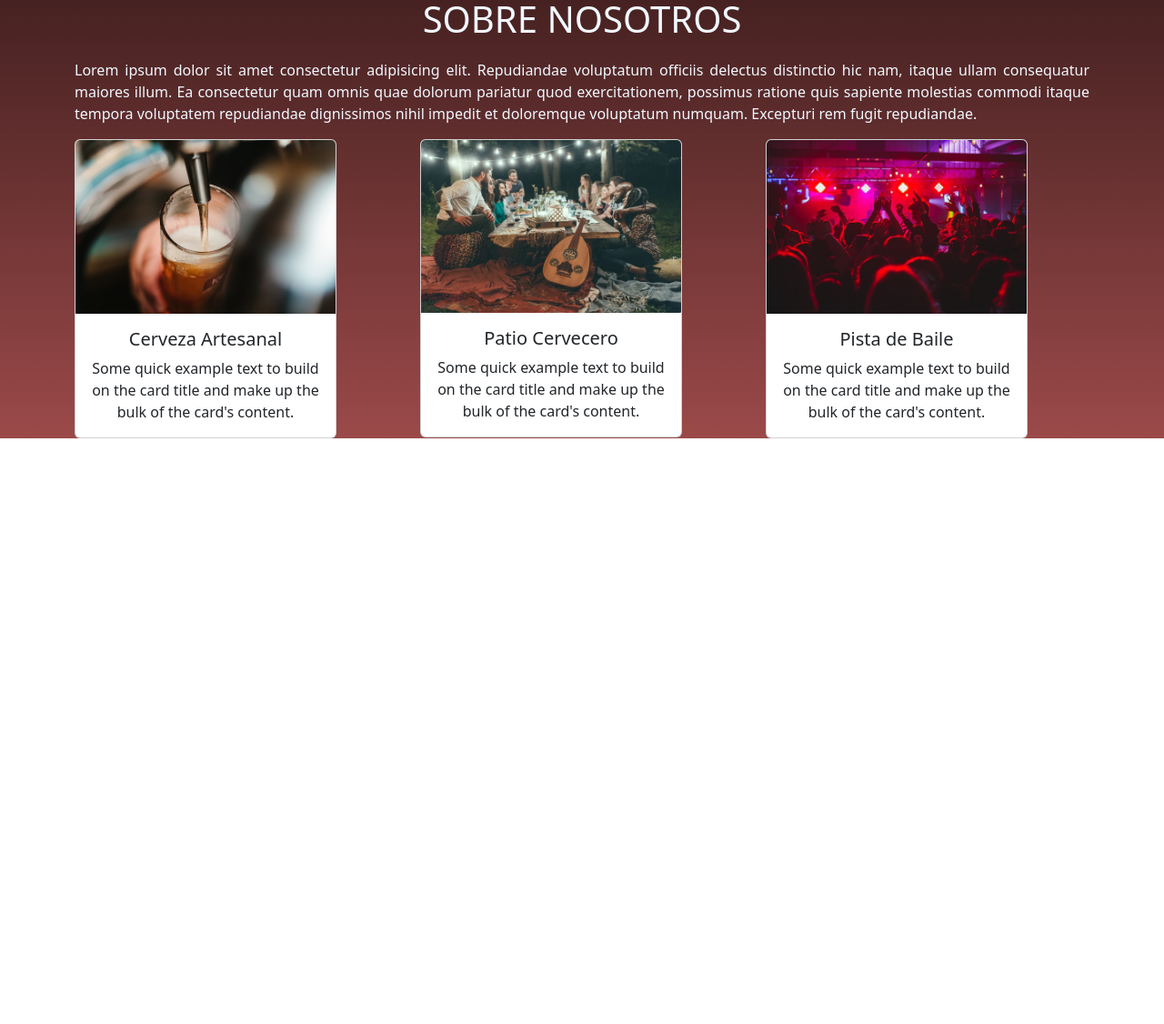
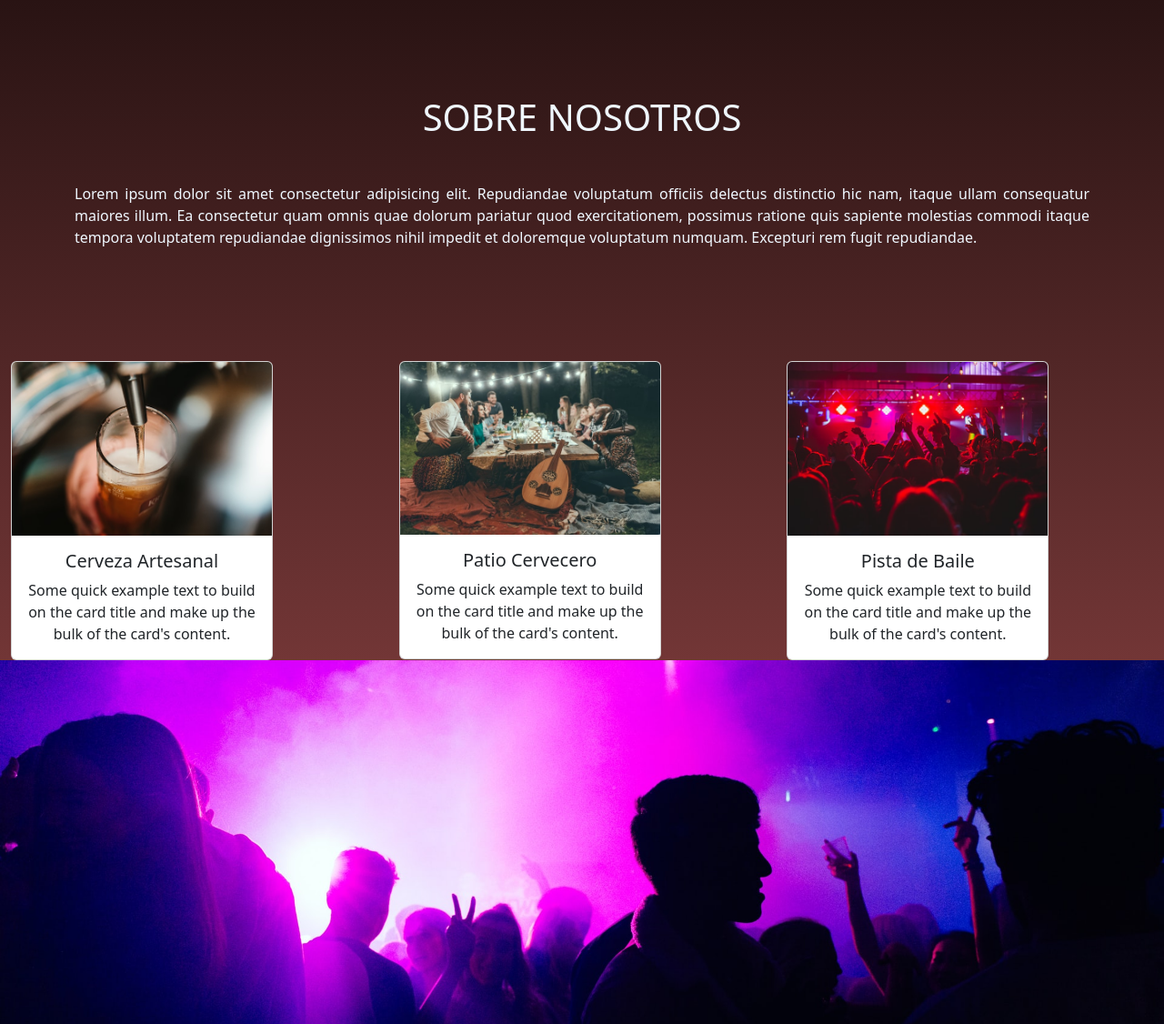
Before and after one commit to LuisGrande/discoteca-grandeluis, a plain HTML site: page index.html in a window 1280 px wide. Shown: the part 403-1529 px from the top of the page at 91% size. Before the commit the page ends 885 px from the top, so only its background shows below. Drawn offline with nearby package versions, Linux system fonts and the light colour scheme.

Commit message:
trabajando en el banner

```diff
--- a/css/estilo.css
+++ b/css/estilo.css
@@ -68,11 +68,19 @@ body{
 
 /* acerca de nosotros */
 /* inicio de acerca de */
+.acercaDeNosotros{
+    display: flex;
+    align-content: center;
+    flex-direction: column;
+    justify-content: center;
+    height: 400px;
+}
+
 .acercaDeNosotros h1{
     text-align: center;
+    padding-bottom: 40px;
     text-transform: uppercase;
     font-size: 40px;
-    margin-bottom: 20px;
     color: aliceblue;
 }
 
@@ -81,3 +89,19 @@ body{
     color: aliceblue;
 }
 /* fin de acerca de  */
+/*  */
+/* inicio de espacios */
+
+/* fin de espacios */
+
+/* inicio imagen banner */
+.imagen-banner{
+    background-image: url(../img/banner.jpg);
+    background-position: center;
+    background-attachment: fixed;
+    background-repeat: no-repeat;
+    background-size: cover;
+    height: 400px;
+    width: 100%;
+}
+/* final de imagen banner */
--- a/index.html
+++ b/index.html
@@ -127,7 +127,7 @@
     <!-- fin de seccion acerca de nosotros -->
     <!--     -->
     <!--  -->
-    <section id="espacios" class="container text-center espacios">
+    <section id="espacios" class="container-fluid text-center espacios">
       <div class="row">
         <div class="col">
           <div class="card" style="width: 18rem">
@@ -179,6 +179,9 @@
         </div>
       </div>
     </section>
+    <section class="imagen-banner">
+
+    </section>
     <script
       src="https://cdn.jsdelivr.net/npm/bootstrap@5.2.0/dist/js/bootstrap.bundle.min.js"
       integrity="sha384-A3rJD856KowSb7dwlZdYEkO39Gagi7vIsF0jrRAoQmDKKtQBHUuLZ9AsSv4jD4Xa"
```
